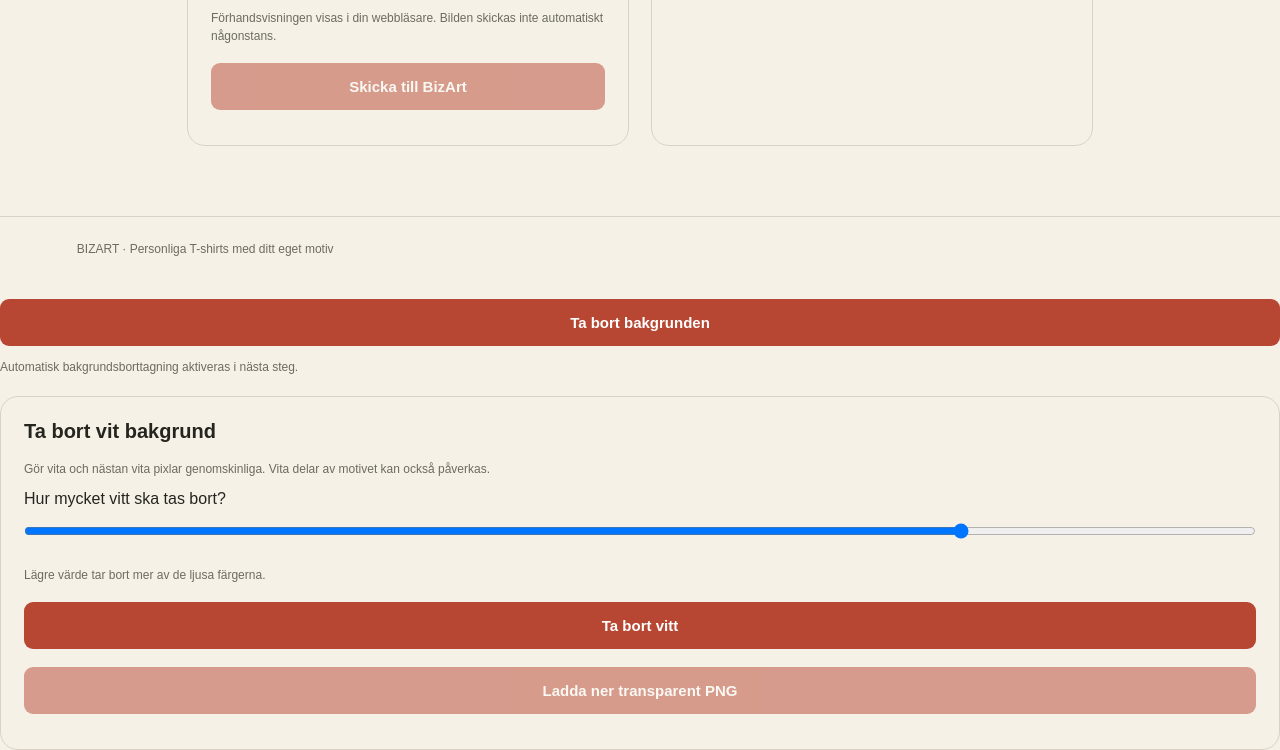
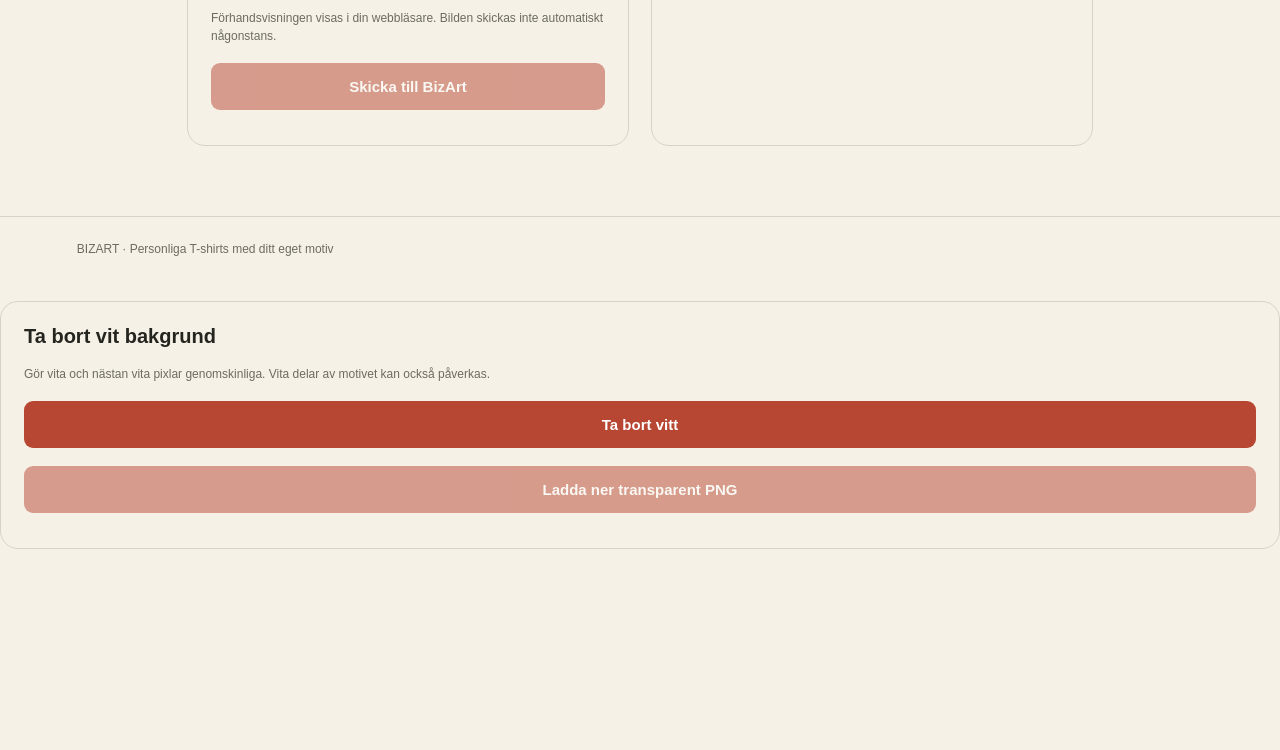
Before and after one commit to bizartstories-glitch/bizart, a plain HTML site: page index.html in a window 1280 px wide. Shown: the part 900-1650 px from the top of the page. After the commit the page ends 1449 px from the top, so only its background shows below. Drawn offline with Linux system fonts and the light colour scheme.

Commit message:
Update index.html

```diff
--- a/index.html
+++ b/index.html
@@ -320,14 +320,7 @@
     });
   </script>
 
-<div id="backgroundTools" style="margin-top:16px">
-  <button id="removeBgButton" class="button" type="button">
-    Ta bort bakgrunden
-  </button>
-  <p id="backgroundStatus" class="note" role="status">
-    Automatisk bakgrundsborttagning aktiveras i nästa steg.
-  </p>
-</div>
+
 <script>
   document.getElementById("removeBgButton").addEventListener("click", () => {
     document.getElementById("backgroundStatus").textContent =
@@ -343,18 +336,6 @@
     Vita delar av motivet kan också påverkas.
   </p>
 
-  <label for="whiteThreshold">Hur mycket vitt ska tas bort?</label>
-  <input
-    id="whiteThreshold"
-    type="range"
-    min="200"
-    max="255"
-    value="242"
-    style="width:100%;margin:15px 0"
-  >
-  <p class="note">
-    Lägre värde tar bort mer av de ljusa färgerna.
-  </p>
 
   <button id="makeTransparent" class="button" type="button">
     Ta bort vitt
@@ -374,7 +355,6 @@
   const input = document.getElementById("imageInput");
   const removeButton = document.getElementById("makeTransparent");
   const downloadButton = document.getElementById("downloadTransparent");
-  const thresholdInput = document.getElementById("whiteThreshold");
   const canvas = document.getElementById("transparentCanvas");
   const status = document.getElementById("whiteRemovalStatus");
   const ctx = canvas.getContext("2d", { willReadFrequently: true });
@@ -426,7 +406,7 @@
       0, 0, canvas.width, canvas.height
     );
     const pixels = imageData.data;
-    const threshold = Number(thresholdInput.value);
+    const threshold = 200;
 
     for (let i = 0; i < pixels.length; i += 4) {
       const r = pixels[i];
```
